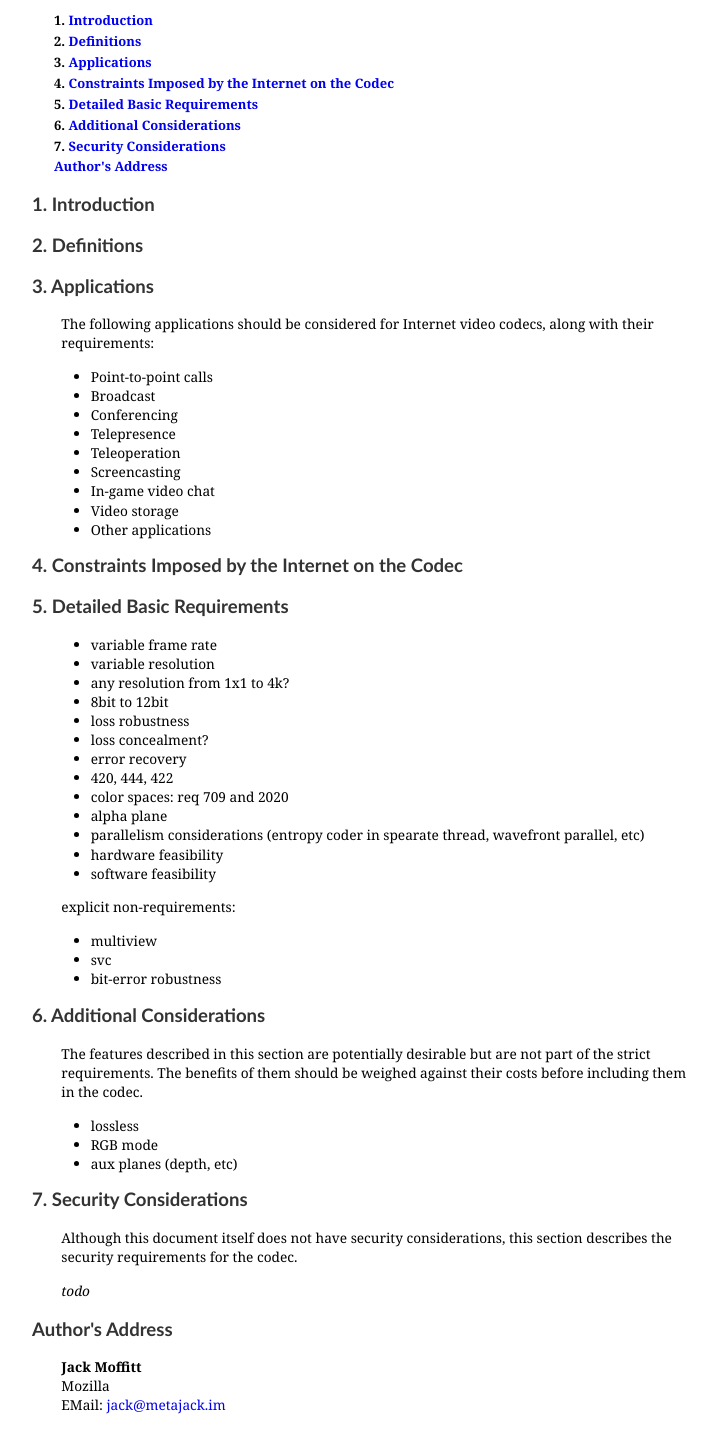
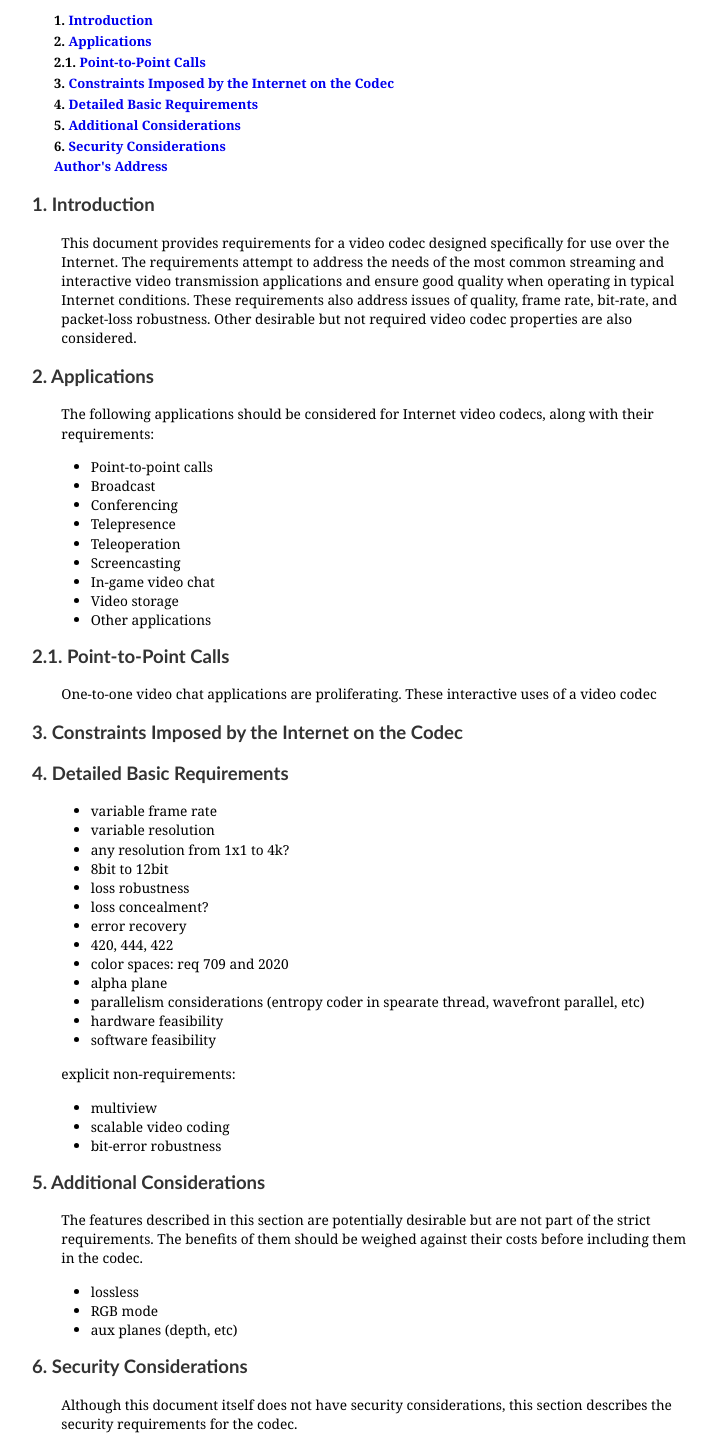
Before and after one commit to netvc/requirements, a plain HTML site: page index.html in a window 1280 px wide. Shown: the part 845-2281 px from the top of the page, without its empty margins (258-975 px from the left). Drawn offline with Linux system fonts and the light colour scheme.

Commit message:
Script updating gh-pages.

```diff
--- a/index.html
+++ b/index.html
@@ -454,12 +454,12 @@ ul.toc a:first-child {
 
   <link href="#rfc.toc" rel="Contents"/>
 <link href="#rfc.section.1" rel="Chapter" title="1 Introduction"/>
-<link href="#rfc.section.2" rel="Chapter" title="2 Definitions"/>
-<link href="#rfc.section.3" rel="Chapter" title="3 Applications"/>
-<link href="#rfc.section.4" rel="Chapter" title="4 Constraints Imposed by the Internet on the Codec"/>
-<link href="#rfc.section.5" rel="Chapter" title="5 Detailed Basic Requirements"/>
-<link href="#rfc.section.6" rel="Chapter" title="6 Additional Considerations"/>
-<link href="#rfc.section.7" rel="Chapter" title="7 Security Considerations"/>
+<link href="#rfc.section.2" rel="Chapter" title="2 Applications"/>
+<link href="#rfc.section.2.1" rel="Chapter" title="2.1 Point-to-Point Calls"/>
+<link href="#rfc.section.3" rel="Chapter" title="3 Constraints Imposed by the Internet on the Codec"/>
+<link href="#rfc.section.4" rel="Chapter" title="4 Detailed Basic Requirements"/>
+<link href="#rfc.section.5" rel="Chapter" title="5 Additional Considerations"/>
+<link href="#rfc.section.6" rel="Chapter" title="6 Security Considerations"/>
 <link href="#rfc.authors" rel="Chapter"/>
 
 
@@ -467,7 +467,7 @@ ul.toc a:first-child {
   <link rel="schema.dct" href="http://purl.org/dc/terms/" />
 
   <meta name="dct.creator" content="Moffitt, J." />
-  <meta name="dct.identifier" content="urn:ietf:id:draft-moffitt-videocodec-requirements-latest" />
+  <meta name="dct.identifier" content="urn:ietf:id:draft-moffitt-netvc-requirements-latest" />
   <meta name="dct.issued" scheme="ISO8601" content="2014-11-10" />
   <meta name="dct.abstract" content="This document provides specific requirements for an Internet video codec.  These requirements address quality, bit-rate, and packet-loss robustness, as well as other desirable properties." />
   <meta name="description" content="This document provides specific requirements for an Internet video codec.  These requirements address quality, bit-rate, and packet-loss robustness, as well as other desirable properties." />
@@ -501,7 +501,7 @@ ul.toc a:first-child {
   </table>
 
   <p class="title">Video Codec Requirements<br />
-  <span class="filename">draft-moffitt-videocodec-requirements-latest</span></p>
+  <span class="filename">draft-moffitt-netvc-requirements-latest</span></p>
 
   <h1 id="rfc.abstract">
   <a href="#rfc.abstract">Abstract</a>
@@ -526,21 +526,21 @@ ul.toc a:first-child {
   <ul class="toc">
 
   	<li>1.   <a href="#rfc.section.1">Introduction</a></li>
-<li>2.   <a href="#rfc.section.2">Definitions</a></li>
-<li>3.   <a href="#rfc.section.3">Applications</a></li>
-<li>4.   <a href="#rfc.section.4">Constraints Imposed by the Internet on the Codec</a></li>
-<li>5.   <a href="#rfc.section.5">Detailed Basic Requirements</a></li>
-<li>6.   <a href="#rfc.section.6">Additional Considerations</a></li>
-<li>7.   <a href="#rfc.section.7">Security Considerations</a></li>
+<li>2.   <a href="#rfc.section.2">Applications</a></li>
+<li>2.1.   <a href="#rfc.section.2.1">Point-to-Point Calls</a></li>
+<li>3.   <a href="#rfc.section.3">Constraints Imposed by the Internet on the Codec</a></li>
+<li>4.   <a href="#rfc.section.4">Detailed Basic Requirements</a></li>
+<li>5.   <a href="#rfc.section.5">Additional Considerations</a></li>
+<li>6.   <a href="#rfc.section.6">Security Considerations</a></li>
 <li><a href="#rfc.authors">Author's Address</a></li>
 
 
   </ul>
 
   <h1 id="rfc.section.1"><a href="#rfc.section.1">1.</a> <a href="#introduction" id="introduction">Introduction</a></h1>
-<h1 id="rfc.section.2"><a href="#rfc.section.2">2.</a> <a href="#definitions" id="definitions">Definitions</a></h1>
-<h1 id="rfc.section.3"><a href="#rfc.section.3">3.</a> <a href="#applications" id="applications">Applications</a></h1>
-<p id="rfc.section.3.p.1">The following applications should be considered for Internet video codecs, along with their requirements:</p>
+<p id="rfc.section.1.p.1">This document provides requirements for a video codec designed specifically for use over the Internet. The requirements attempt to address the needs of the most common streaming and interactive video transmission applications and ensure good quality when operating in typical Internet conditions. These requirements also address issues of quality, frame rate, bit-rate, and packet-loss robustness. Other desirable but not required video codec properties are also considered.</p>
+<h1 id="rfc.section.2"><a href="#rfc.section.2">2.</a> <a href="#applications" id="applications">Applications</a></h1>
+<p id="rfc.section.2.p.1">The following applications should be considered for Internet video codecs, along with their requirements:</p>
 <p/>
 
 <ul>
@@ -554,8 +554,10 @@ ul.toc a:first-child {
   <li>Video storage</li>
   <li>Other applications</li>
 </ul>
-<h1 id="rfc.section.4"><a href="#rfc.section.4">4.</a> <a href="#constraints-imposed-by-the-internet-on-the-codec" id="constraints-imposed-by-the-internet-on-the-codec">Constraints Imposed by the Internet on the Codec</a></h1>
-<h1 id="rfc.section.5"><a href="#rfc.section.5">5.</a> <a href="#detailed-basic-requirements" id="detailed-basic-requirements">Detailed Basic Requirements</a></h1>
+<h1 id="rfc.section.2.1"><a href="#rfc.section.2.1">2.1.</a> <a href="#point-to-point-calls" id="point-to-point-calls">Point-to-Point Calls</a></h1>
+<p id="rfc.section.2.1.p.1">One-to-one video chat applications are proliferating. These interactive uses of a video codec </p>
+<h1 id="rfc.section.3"><a href="#rfc.section.3">3.</a> <a href="#constraints-imposed-by-the-internet-on-the-codec" id="constraints-imposed-by-the-internet-on-the-codec">Constraints Imposed by the Internet on the Codec</a></h1>
+<h1 id="rfc.section.4"><a href="#rfc.section.4">4.</a> <a href="#detailed-basic-requirements" id="detailed-basic-requirements">Detailed Basic Requirements</a></h1>
 <p/>
 
 <ul>
@@ -573,16 +575,16 @@ ul.toc a:first-child {
   <li>hardware feasibility</li>
   <li>software feasibility</li>
 </ul>
-<p id="rfc.section.5.p.2">explicit non-requirements:</p>
+<p id="rfc.section.4.p.2">explicit non-requirements:</p>
 <p/>
 
 <ul>
   <li>multiview</li>
-  <li>svc</li>
+  <li>scalable video coding</li>
   <li>bit-error robustness</li>
 </ul>
-<h1 id="rfc.section.6"><a href="#rfc.section.6">6.</a> <a href="#additional-considerations" id="additional-considerations">Additional Considerations</a></h1>
-<p id="rfc.section.6.p.1">The features described in this section are potentially desirable but are not part of the strict requirements. The benefits of them should be weighed against their costs before including them in the codec.</p>
+<h1 id="rfc.section.5"><a href="#rfc.section.5">5.</a> <a href="#additional-considerations" id="additional-considerations">Additional Considerations</a></h1>
+<p id="rfc.section.5.p.1">The features described in this section are potentially desirable but are not part of the strict requirements. The benefits of them should be weighed against their costs before including them in the codec.</p>
 <p/>
 
 <ul>
@@ -590,8 +592,8 @@ ul.toc a:first-child {
   <li>RGB mode</li>
   <li>aux planes (depth, etc)</li>
 </ul>
-<h1 id="rfc.section.7"><a href="#rfc.section.7">7.</a> <a href="#security-considerations" id="security-considerations">Security Considerations</a></h1>
-<p id="rfc.section.7.p.1">Although this document itself does not have security considerations, this section describes the security requirements for the codec.</p>
+<h1 id="rfc.section.6"><a href="#rfc.section.6">6.</a> <a href="#security-considerations" id="security-considerations">Security Considerations</a></h1>
+<p id="rfc.section.6.p.1">Although this document itself does not have security considerations, this section describes the security requirements for the codec.</p>
 <p>
   <em>todo</em>
 </p>
```
Also changed, not shown: draft-moffitt-netvc-requirements.txt (added).
